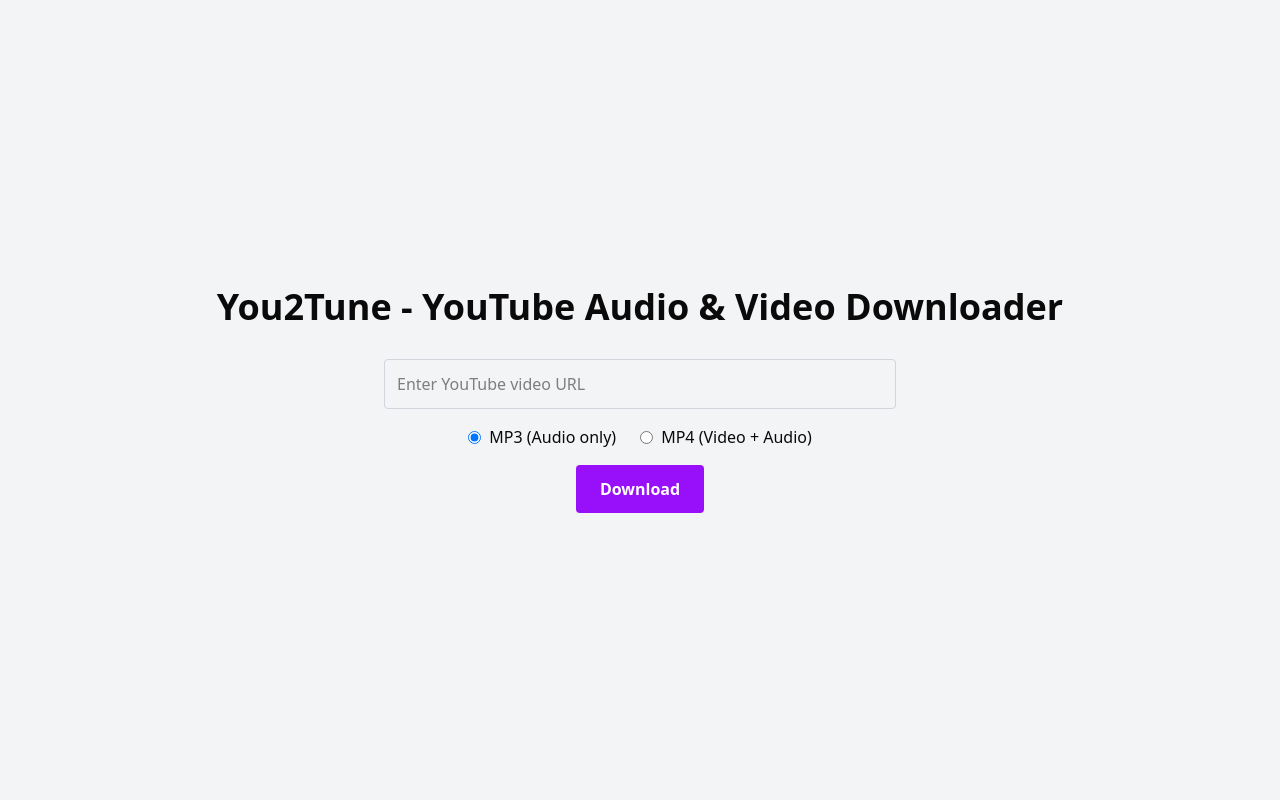
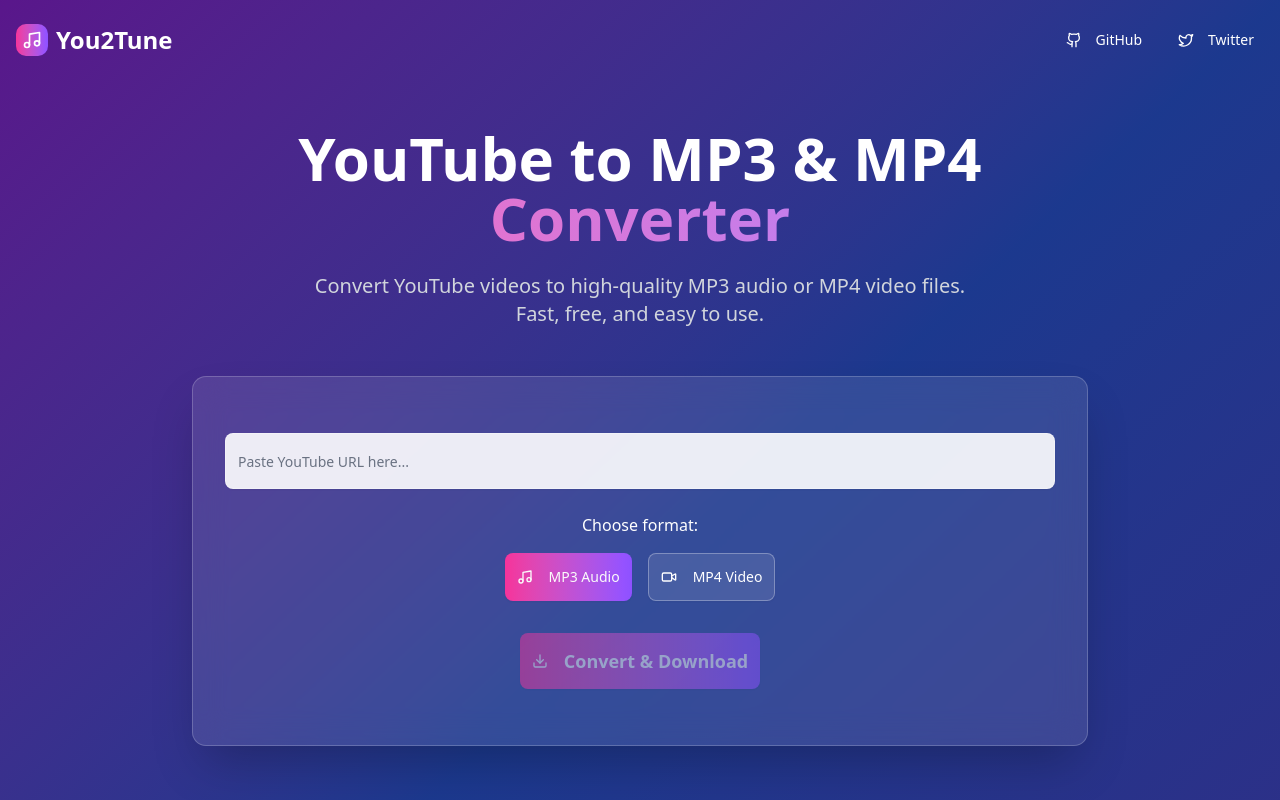
Before and after one commit to propa-zaman/you2tune-frontend, a React (Vite) app: page / in a window 1280 px wide. Shown: the top 800 px of the page. Built offline with nearby package versions, Linux system fonts and the light colour scheme.

Commit message:
Add Radix UI components and improve App layout: integrated button, card, and input components; updated App component with enhanced UI and download status feedback; configured Vite for path aliasing.

```diff
--- a/package.json
+++ b/package.json
@@ -10,6 +10,7 @@
     "preview": "vite preview"
   },
   "dependencies": {
+    "@radix-ui/react-slot": "^1.2.3",
     "@shadcn/ui": "^0.0.4",
     "@tailwindcss/vite": "^4.1.7",
     "class-variance-authority": "^0.7.1",
--- a/src/App.jsx
+++ b/src/App.jsx
@@ -1,167 +1,232 @@
-import { useState } from 'react';
+"use client"
 
-const BACKEND_URL = 'http://localhost:4000';
+import { useState } from "react"
+import { Button } from "@/components/ui/button"
+import { Input } from "@/components/ui/input"
+import { Card, CardContent } from "@/components/ui/card"
+import { Download, Music, Video, Loader2, CheckCircle, AlertCircle, Github, Twitter } from "lucide-react"
 
-function App() {
-  const [url, setUrl] = useState('');
-  const [format, setFormat] = useState('mp3');
-  const [loading, setLoading] = useState(false);
-  const [error, setError] = useState('');
-  const [downloadUrl, setDownloadUrl] = useState('');
-  const [downloadFilename, setDownloadFilename] = useState('');
+export default function App() {
+  const [url, setUrl] = useState("")
+  const [format, setFormat] = useState("mp3")
+  const [isDownloading, setIsDownloading] = useState(false)
+  const [downloadStatus, setDownloadStatus] = useState("")
+  const [error, setError] = useState("")
 
   const handleDownload = async () => {
-    setError('');
-    setDownloadUrl('');
-    setDownloadFilename('');
-
     if (!url.trim()) {
-      setError('Please enter a YouTube URL');
-      return;
+      setError("Please enter a YouTube URL")
+      return
     }
 
-    setLoading(true);
+    // Validate YouTube URL
+    const youtubeRegex = /^(https?:\/\/)?(www\.)?(youtube\.com|youtu\.be)\/.+/
+    if (!youtubeRegex.test(url)) {
+      setError("Please enter a valid YouTube URL")
+      return
+    }
+
+    setIsDownloading(true)
+    setError("")
+    setDownloadStatus("Preparing download...")
+
     try {
-      const response = await fetch(`${BACKEND_URL}/download`, {
-        method: 'POST',
+      const response = await fetch("http://localhost:4000/download", {
+        method: "POST",
         headers: {
-          'Content-Type': 'application/json',
+          "Content-Type": "application/json",
         },
         body: JSON.stringify({ url, format }),
-      });
+      })
 
       if (!response.ok) {
-        const data = await response.json();
-        setError(data.error || 'Download failed');
-        setLoading(false);
-        return;
+        const errorData = await response.json()
+        throw new Error(errorData.error || "Download failed")
       }
 
-      // Get filename from multiple possible sources
-      let filename = response.headers.get('X-Filename') ||
-                    response.headers.get('x-filename') ||
-                    response.headers.get('content-disposition');
+      setDownloadStatus("Download starting...")
 
-      // Parse content-disposition header if that's what we got
-      if (filename && filename.includes('filename=')) {
-        const match = filename.match(/filename[^;=\n]*=((['"]).*?\2|[^;\n]*)/);
-        if (match && match[1]) {
-          filename = match[1].replace(/['"]/g, '');
-        }
-      }
+      // Get filename from response headers
+      const filename = response.headers.get("X-Filename") || `download.${format}`
 
-      // Fallback to default name
-      if (!filename) {
-        filename = `download.${format}`;
-      }
+      // Create blob and download
+      const blob = await response.blob()
+      const downloadUrl = window.URL.createObjectURL(blob)
+      const a = document.createElement("a")
+      a.href = downloadUrl
+      a.download = filename
+      document.body.appendChild(a)
+      a.click()
+      document.body.removeChild(a)
+      window.URL.revokeObjectURL(downloadUrl)
 
-      console.log('Extracted filename:', filename); // Debug log
-
-      const blob = await response.blob();
-      const blobUrl = window.URL.createObjectURL(blob);
-
-      setDownloadUrl(blobUrl);
-      setDownloadFilename(filename);
-
-      // Auto-download the file immediately
-      const link = document.createElement('a');
-      link.href = blobUrl;
-      link.download = filename;
-      document.body.appendChild(link);
-      link.click();
-      link.remove();
-
-      // Clean up blob URL after a delay
-      setTimeout(() => {
-        window.URL.revokeObjectURL(blobUrl);
-        setDownloadUrl('');
-      }, 5000);
-
+      setDownloadStatus("Download completed!")
+      setTimeout(() => setDownloadStatus(""), 3000)
     } catch (err) {
-      console.error('Download error:', err);
-      setError('An unexpected error occurred');
+      setError(err instanceof Error ? err.message : "Download failed")
+    } finally {
+      setIsDownloading(false)
     }
-    setLoading(false);
-  };
-
-  const downloadAgain = () => {
-    if (!downloadUrl || !downloadFilename) return;
-
-    const link = document.createElement('a');
-    link.href = downloadUrl;
-    link.download = downloadFilename;
-    document.body.appendChild(link);
-    link.click();
-    link.remove();
-  };
+  }
 
   return (
-    <div className="min-h-screen bg-gray-100 flex flex-col items-center justify-center p-4">
-      <h1 className="text-4xl font-bold mb-8">You2Tune - YouTube Audio & Video Downloader</h1>
+    <div className="min-h-screen bg-gradient-to-br from-purple-900 via-blue-900 to-indigo-900">
+      {/* Header */}
+      <header className="container mx-auto px-4 py-6">
+        <div className="flex items-center justify-between">
+          <div className="flex items-center space-x-2">
+            <div className="w-8 h-8 bg-gradient-to-r from-pink-500 to-violet-500 rounded-lg flex items-center justify-center">
+              <Music className="w-5 h-5 text-white" />
+            </div>
+            <h1 className="text-2xl font-bold text-white">You2Tune</h1>
+          </div>
+          <div className="flex items-center space-x-4">
+            <Button variant="ghost" size="sm" className="text-white hover:bg-white/10">
+              <Github className="w-4 h-4 mr-2" />
+              GitHub
+            </Button>
+            <Button variant="ghost" size="sm" className="text-white hover:bg-white/10">
+              <Twitter className="w-4 h-4 mr-2" />
+              Twitter
+            </Button>
+          </div>
+        </div>
+      </header>
 
-      <input
-        type="text"
-        placeholder="Enter YouTube video URL"
-        className="w-full max-w-lg p-3 rounded border border-gray-300 mb-4 focus:outline-none focus:ring-2 focus:ring-purple-500"
-        value={url}
-        onChange={(e) => setUrl(e.target.value)}
-      />
+      {/* Main Content */}
+      <main className="container mx-auto px-4 py-12">
+        <div className="max-w-4xl mx-auto text-center">
+          {/* Hero Section */}
+          <div className="mb-12">
+            <h2 className="text-5xl md:text-6xl font-bold text-white mb-6">
+              YouTube to MP3 & MP4
+              <span className="block text-transparent bg-clip-text bg-gradient-to-r from-pink-400 to-violet-400">
+                Converter
+              </span>
+            </h2>
+            <p className="text-xl text-gray-300 mb-8 max-w-2xl mx-auto">
+              Convert YouTube videos to high-quality MP3 audio or MP4 video files. Fast, free, and easy to use.
+            </p>
+          </div>
 
-      <div className="flex space-x-6 mb-4">
-        <label className="flex items-center space-x-2">
-          <input
-            type="radio"
-            name="format"
-            value="mp3"
-            checked={format === 'mp3'}
-            onChange={() => setFormat('mp3')}
-            className="form-radio"
-          />
-          <span>MP3 (Audio only)</span>
-        </label>
+          {/* Converter Card */}
+          <Card className="bg-white/10 backdrop-blur-lg border-white/20 shadow-2xl">
+            <CardContent className="p-8">
+              {/* URL Input */}
+              <div className="mb-6">
+                <Input
+                  type="url"
+                  placeholder="Paste YouTube URL here..."
+                  value={url}
+                  onChange={(e) => setUrl(e.target.value)}
+                  className="h-14 text-lg bg-white/90 border-white/30 placeholder:text-gray-500"
+                  disabled={isDownloading}
+                />
+              </div>
 
-        <label className="flex items-center space-x-2">
-          <input
-            type="radio"
-            name="format"
-            value="mp4"
-            checked={format === 'mp4'}
-            onChange={() => setFormat('mp4')}
-            className="form-radio"
-          />
-          <span>MP4 (Video + Audio)</span>
-        </label>
-      </div>
+              {/* Format Selection */}
+              <div className="mb-8">
+                <p className="text-white mb-4 font-medium">Choose format:</p>
+                <div className="flex justify-center space-x-4">
+                  <Button
+                    variant={format === "mp3" ? "default" : "outline"}
+                    onClick={() => setFormat("mp3")}
+                    disabled={isDownloading}
+                    className={`h-12 px-8 ${
+                      format === "mp3"
+                        ? "bg-gradient-to-r from-pink-500 to-violet-500 hover:from-pink-600 hover:to-violet-600"
+                        : "bg-white/10 border-white/30 text-white hover:bg-white/20"
+                    }`}
+                  >
+                    <Music className="w-5 h-5 mr-2" />
+                    MP3 Audio
+                  </Button>
+                  <Button
+                    variant={format === "mp4" ? "default" : "outline"}
+                    onClick={() => setFormat("mp4")}
+                    disabled={isDownloading}
+                    className={`h-12 px-8 ${
+                      format === "mp4"
+                        ? "bg-gradient-to-r from-pink-500 to-violet-500 hover:from-pink-600 hover:to-violet-600"
+                        : "bg-white/10 border-white/30 text-white hover:bg-white/20"
+                    }`}
+                  >
+                    <Video className="w-5 h-5 mr-2" />
+                    MP4 Video
+                  </Button>
+                </div>
+              </div>
 
-      <button
-        className={`px-6 py-3 rounded bg-purple-600 text-white font-semibold hover:bg-purple-700 transition ${
-          loading ? 'opacity-50 cursor-not-allowed' : ''
-        }`}
-        disabled={loading}
-        onClick={handleDownload}
-      >
-        {loading ? 'Processing...' : 'Download'}
-      </button>
+              {/* Download Button */}
+              <Button
+                onClick={handleDownload}
+                disabled={isDownloading || !url.trim()}
+                className="h-14 px-12 text-lg font-semibold bg-gradient-to-r from-pink-500 to-violet-500 hover:from-pink-600 hover:to-violet-600 disabled:opacity-50"
+              >
+                {isDownloading ? (
+                  <>
+                    <Loader2 className="w-5 h-5 mr-2 animate-spin" />
+                    Converting...
+                  </>
+                ) : (
+                  <>
+                    <Download className="w-5 h-5 mr-2" />
+                    Convert & Download
+                  </>
+                )}
+              </Button>
 
-      {error && <p className="mt-4 text-red-600">{error}</p>}
+              {/* Status Messages */}
+              {downloadStatus && (
+                <div className="mt-4 flex items-center justify-center text-green-400">
+                  <CheckCircle className="w-5 h-5 mr-2" />
+                  {downloadStatus}
+                </div>
+              )}
 
-      {downloadFilename && (
-        <div className="mt-6 text-center">
-          <p className="text-green-600 mb-2">
-            ✅ Downloaded: <strong>{downloadFilename}</strong>
-          </p>
-          {downloadUrl && (
-            <button
-              onClick={downloadAgain}
-              className="text-purple-700 underline hover:text-purple-900 bg-transparent border-none cursor-pointer"
-            >
-              Download again
-            </button>
-          )}
+              {error && (
+                <div className="mt-4 flex items-center justify-center text-red-400">
+                  <AlertCircle className="w-5 h-5 mr-2" />
+                  {error}
+                </div>
+              )}
+            </CardContent>
+          </Card>
+
+          {/* Features */}
+          <div className="mt-16 grid md:grid-cols-3 gap-8">
+            <div className="text-center">
+              <div className="w-16 h-16 bg-gradient-to-r from-pink-500 to-violet-500 rounded-full flex items-center justify-center mx-auto mb-4">
+                <Download className="w-8 h-8 text-white" />
+              </div>
+              <h3 className="text-xl font-semibold text-white mb-2">Fast Downloads</h3>
+              <p className="text-gray-300">High-speed conversion and download process</p>
+            </div>
+            <div className="text-center">
+              <div className="w-16 h-16 bg-gradient-to-r from-pink-500 to-violet-500 rounded-full flex items-center justify-center mx-auto mb-4">
+                <Music className="w-8 h-8 text-white" />
+              </div>
+              <h3 className="text-xl font-semibold text-white mb-2">High Quality</h3>
+              <p className="text-gray-300">Best audio and video quality preservation</p>
+            </div>
+            <div className="text-center">
+              <div className="w-16 h-16 bg-gradient-to-r from-pink-500 to-violet-500 rounded-full flex items-center justify-center mx-auto mb-4">
+                <CheckCircle className="w-8 h-8 text-white" />
+              </div>
+              <h3 className="text-xl font-semibold text-white mb-2">100% Free</h3>
+              <p className="text-gray-300">No registration or payment required</p>
+            </div>
+          </div>
         </div>
-      )}
+      </main>
+
+      {/* Footer */}
+      <footer className="container mx-auto px-4 py-8 mt-16">
+        <div className="text-center text-gray-400">
+          <p>&copy; 2024 You2Tune. All rights reserved.</p>
+          <p className="mt-2 text-sm">Convert YouTube videos responsibly and respect copyright laws.</p>
+        </div>
+      </footer>
     </div>
-  );
+  )
 }
-
-export default App;
--- /dev/null
+++ b/src/components/ui/button.tsx
@@ -0,0 +1,59 @@
+import * as React from "react"
+import { Slot } from "@radix-ui/react-slot"
+import { cva, type VariantProps } from "class-variance-authority"
+
+import { cn } from "@/lib/utils"
+
+const buttonVariants = cva(
+  "inline-flex items-center justify-center gap-2 whitespace-nowrap rounded-md text-sm font-medium transition-all disabled:pointer-events-none disabled:opacity-50 [&_svg]:pointer-events-none [&_svg:not([class*='size-'])]:size-4 shrink-0 [&_svg]:shrink-0 outline-none focus-visible:border-ring focus-visible:ring-ring/50 focus-visible:ring-[3px] aria-invalid:ring-destructive/20 dark:aria-invalid:ring-destructive/40 aria-invalid:border-destructive",
+  {
+    variants: {
+      variant: {
+        default:
+          "bg-primary text-primary-foreground shadow-xs hover:bg-primary/90",
+        destructive:
+          "bg-destructive text-white shadow-xs hover:bg-destructive/90 focus-visible:ring-destructive/20 dark:focus-visible:ring-destructive/40 dark:bg-destructive/60",
+        outline:
+          "border bg-background shadow-xs hover:bg-accent hover:text-accent-foreground dark:bg-input/30 dark:border-input dark:hover:bg-input/50",
+        secondary:
+          "bg-secondary text-secondary-foreground shadow-xs hover:bg-secondary/80",
+        ghost:
+          "hover:bg-accent hover:text-accent-foreground dark:hover:bg-accent/50",
+        link: "text-primary underline-offset-4 hover:underline",
+      },
+      size: {
+        default: "h-9 px-4 py-2 has-[>svg]:px-3",
+        sm: "h-8 rounded-md gap-1.5 px-3 has-[>svg]:px-2.5",
+        lg: "h-10 rounded-md px-6 has-[>svg]:px-4",
+        icon: "size-9",
+      },
+    },
+    defaultVariants: {
+      variant: "default",
+      size: "default",
+    },
+  }
+)
+
+function Button({
+  className,
+  variant,
+  size,
+  asChild = false,
+  ...props
+}: React.ComponentProps<"button"> &
+  VariantProps<typeof buttonVariants> & {
+    asChild?: boolean
+  }) {
+  const Comp = asChild ? Slot : "button"
+
+  return (
+    <Comp
+      data-slot="button"
+      className={cn(buttonVariants({ variant, size, className }))}
+      {...props}
+    />
+  )
+}
+
+export { Button, buttonVariants }
--- /dev/null
+++ b/src/components/ui/card.tsx
@@ -0,0 +1,92 @@
+import * as React from "react"
+
+import { cn } from "@/lib/utils"
+
+function Card({ className, ...props }: React.ComponentProps<"div">) {
+  return (
+    <div
+      data-slot="card"
+      className={cn(
+        "bg-card text-card-foreground flex flex-col gap-6 rounded-xl border py-6 shadow-sm",
+        className
+      )}
+      {...props}
+    />
+  )
+}
+
+function CardHeader({ className, ...props }: React.ComponentProps<"div">) {
+  return (
+    <div
+      data-slot="card-header"
+      className={cn(
+        "@container/card-header grid auto-rows-min grid-rows-[auto_auto] items-start gap-1.5 px-6 has-data-[slot=card-action]:grid-cols-[1fr_auto] [.border-b]:pb-6",
+        className
+      )}
+      {...props}
+    />
+  )
+}
+
+function CardTitle({ className, ...props }: React.ComponentProps<"div">) {
+  return (
+    <div
+      data-slot="card-title"
+      className={cn("leading-none font-semibold", className)}
+      {...props}
+    />
+  )
+}
+
+function CardDescription({ className, ...props }: React.ComponentProps<"div">) {
+  return (
+    <div
+      data-slot="card-description"
+      className={cn("text-muted-foreground text-sm", className)}
+      {...props}
+    />
+  )
+}
+
+function CardAction({ className, ...props }: React.ComponentProps<"div">) {
+  return (
+    <div
+      data-slot="card-action"
+      className={cn(
+        "col-start-2 row-span-2 row-start-1 self-start justify-self-end",
+        className
+      )}
+      {...props}
+    />
+  )
+}
+
+function CardContent({ className, ...props }: React.ComponentProps<"div">) {
+  return (
+    <div
+      data-slot="card-content"
+      className={cn("px-6", className)}
+      {...props}
+    />
+  )
+}
+
+function CardFooter({ className, ...props }: React.ComponentProps<"div">) {
+  return (
+    <div
+      data-slot="card-footer"
+      className={cn("flex items-center px-6 [.border-t]:pt-6", className)}
+      {...props}
+    />
+  )
+}
+
+export {
+  Card,
+  CardHeader,
+  CardFooter,
+  CardTitle,
+  CardAction,
+  CardDescription,
+  CardContent,
+}
--- /dev/null
+++ b/src/components/ui/input.tsx
@@ -0,0 +1,21 @@
+import * as React from "react"
+
+import { cn } from "@/lib/utils"
+
+function Input({ className, type, ...props }: React.ComponentProps<"input">) {
+  return (
+    <input
+      type={type}
+      data-slot="input"
+      className={cn(
+        "file:text-foreground placeholder:text-muted-foreground selection:bg-primary selection:text-primary-foreground dark:bg-input/30 border-input flex h-9 w-full min-w-0 rounded-md border bg-transparent px-3 py-1 text-base shadow-xs transition-[color,box-shadow] outline-none file:inline-flex file:h-7 file:border-0 file:bg-transparent file:text-sm file:font-medium disabled:pointer-events-none disabled:cursor-not-allowed disabled:opacity-50 md:text-sm",
+        "focus-visible:border-ring focus-visible:ring-ring/50 focus-visible:ring-[3px]",
+        "aria-invalid:ring-destructive/20 dark:aria-invalid:ring-destructive/40 aria-invalid:border-destructive",
+        className
+      )}
+      {...props}
+    />
+  )
+}
+
+export { Input }
```
Also changed, not shown: vite.config.js (+7 -4 lines), 1 other file (tests, documents, lock files or other folders).
